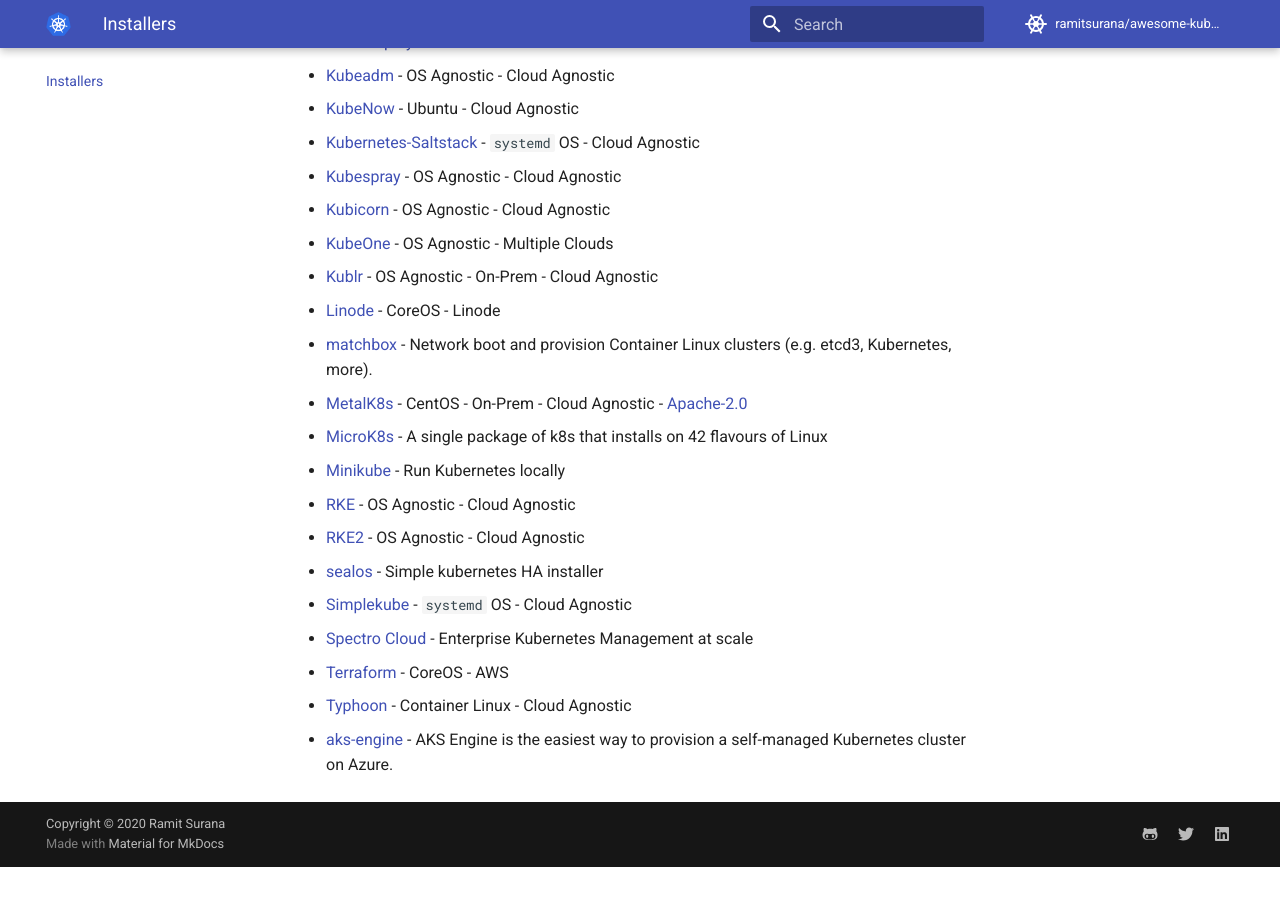
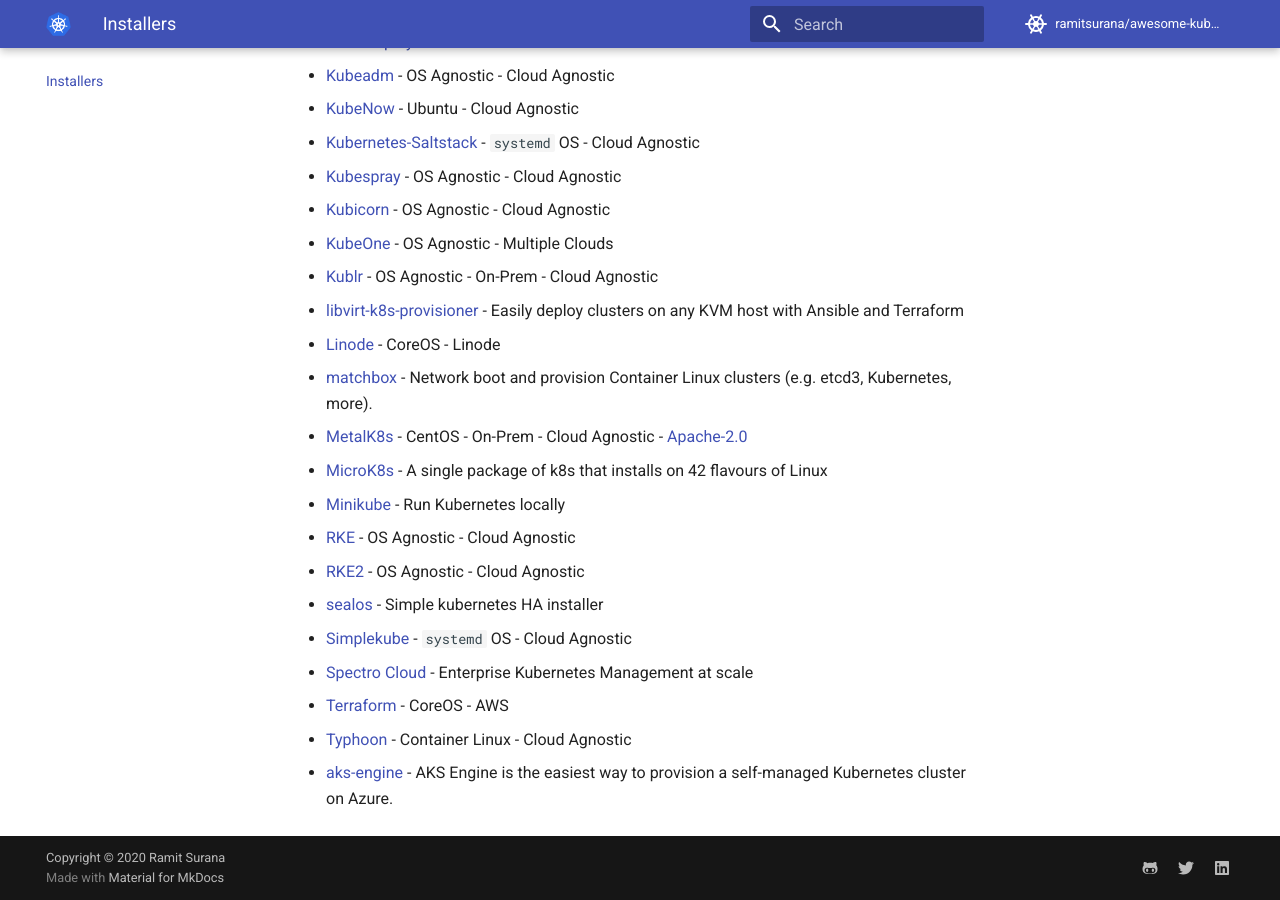
Before and after one commit to ramitsurana/awesome-kubernetes, an MkDocs documentation site: the page built from docs/installers/installers.md, in a window 1280 px wide and 900 px high, scrolled down 923 px. Built offline with MkDocs 1.6.1 and Material for MkDocs 9.7.7, drawn with Linux system fonts in a browser that asks for light colours; comment, search, counter and statistics services are not loaded; before the commit the page ends 1790 px from its top, so only the background shows below that.

Commit message:
Add libvirt-k8s-provisioner (#804)
Added libvirt-k8s-provisioner

```diff
--- a/docs/installers/installers.md
+++ b/docs/installers/installers.md
@@ -27,6 +27,7 @@ Installers
 * [Kubicorn](https://github.com/kubicorn/kubicorn) - OS Agnostic - Cloud Agnostic
 * [KubeOne](https://github.com/kubermatic/kubeone) - OS Agnostic - Multiple Clouds
 * [Kublr](https://docs.kublr.com/quickstart/) - OS Agnostic - On-Prem - Cloud Agnostic
+* [libvirt-k8s-provisioner](https://github.com/kubealex/libvirt-k8s-provisioner) - Easily deploy clusters on any KVM host with Ansible and Terraform
 * [Linode](https://developers.linode.com/kubernetes/) - CoreOS - Linode
 * [matchbox](https://github.com/poseidon/matchbox) - Network boot and provision Container Linux clusters (e.g. etcd3, Kubernetes, more).
 * [MetalK8s](https://github.com/scality/metalk8s) - CentOS - On-Prem - Cloud Agnostic - [Apache-2.0](https://github.com/scality/metalk8s/blob/development/1.1/LICENSE)
```
